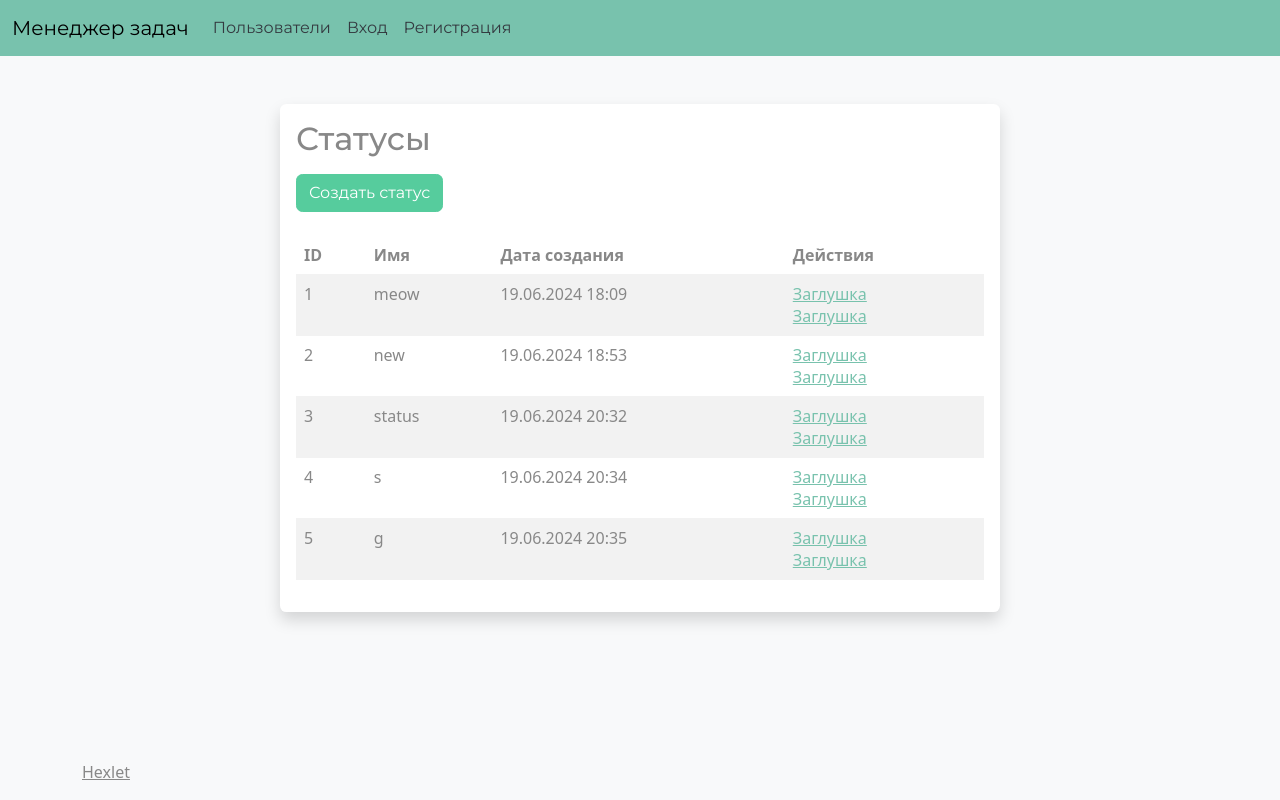
After one commit to LuybovB/python-project-52, a Django app: page /statuses/ in a window 1280 px wide. The commit adds this page. Run offline with Django 5.2, Linux system fonts and the light colour scheme; data comes from the database, SQL or seed files in the repository; both versions use the stored data as it was after the commit; some libraries are stand-ins or nearby versions.

Commit message:
create_status

```diff
--- a/task_manager/models.py
+++ b/task_manager/models.py
@@ -1,5 +1,7 @@
 from django.contrib.auth.models import AbstractUser
 from django.db import models
+from django import forms
+from django.utils.translation import gettext_lazy as _
 
 
 class CustomUser(AbstractUser):
@@ -11,3 +13,11 @@ class CustomUser(AbstractUser):
 
     def __str__(self):
         return self.username
+
+
+class Status(models.Model):
+    name = models.CharField(verbose_name=_('Имя'), max_length=100, validators=[])
+    created_at = models.DateTimeField(auto_now_add=True)
+
+    def __str__(self):
+        return self.name
--- a/task_manager/settings.py
+++ b/task_manager/settings.py
@@ -44,6 +44,7 @@ INSTALLED_APPS = [
     'django.contrib.messages',
     'django.contrib.staticfiles',
     'task_manager',
+    'widget_tweaks',
 ]
 
 MIDDLEWARE = [
--- a/task_manager/templates/base.html
+++ b/task_manager/templates/base.html
@@ -6,7 +6,7 @@
     <!-- Обновленная ссылка на тему Minty Bootstrap -->
     <link rel="stylesheet" href="https://cdn.jsdelivr.net/npm/bootswatch@5/dist/minty/bootstrap.min.css">
     <script src="https://cdnjs.cloudflare.com/ajax/libs/toastr.js/latest/toastr.min.js"></script>
-    <title>{% trans 'Task manager' %}</title>
+    <title>{% block title %}{{ page_title }}{% endblock %} - {% trans 'Task manager' %}</title>
 </head>
 <body class="bg-light d-flex flex-column min-vh-100">
     <nav>{% include 'nav.html' %}</nav>
--- a/task_manager/templates/nav.html
+++ b/task_manager/templates/nav.html
@@ -22,6 +22,9 @@
                     </li>
                     {% if user.is_authenticated %}
                         <li class="nav-item">
+                            <a class="nav-link" href="{% url 'list_statuses' %}" style="color: #343a40;">{% trans 'Статусы' %}</a>
+                        </li>
+                        <li class="nav-item">
                             <a class="nav-link" href="{% url 'logout' %}" style="color: #343a40;">{% trans 'Выход' %}</a>
                         </li>
                     {% else %}
@@ -31,6 +34,7 @@
                         <li class="nav-item">
                             <a class="nav-link" href="{% url 'register' %}" style="color: #343a40;">{% trans 'Регистрация' %}</a>
                         </li>
+
                     {% endif %}
                 </ul>
             </div>
--- /dev/null
+++ b/task_manager/templates/statuses/statuses.html
@@ -0,0 +1,42 @@
+
+
+{% extends 'base.html' %}
+{% load i18n %}
+{% block title %}{% trans 'Статусы' %}{% endblock %}
+{% block content %}
+<div class="container mt-5">
+    <div class="row">
+        <div class="col-md-8 offset-md-2">
+            <div class="card border-0 shadow">
+                <div class="card-body">
+                    <h2 class="card-title">{% trans 'Статусы' %}</h2>
+                    <div class="mt-3"><a href="{% url 'create_status' %}" class="btn btn-success">{% trans "Создать статус" %}</a></div>
+                    <table class="table table-striped mt-4">
+                        <thead>
+                            <tr>
+                                <th>{% trans 'ID' %}</th>
+                                <th>{% trans 'Имя' %}</th>
+                                <th>{% trans 'Дата создания' %}</th>
+                                <th>{% trans 'Действия' %}</th>
+                            </tr>
+                        </thead>
+                        <tbody>
+                            {% for status in statuses %}
+                            <tr>
+                                <td>{{ status.id }}</td>
+                                <td>{{ status.name }}</td>
+                                <td>{{ status.created_at|date:"d.m.Y H:i" }}</td>
+                                <td>
+                                    <div><a href="javascript:void(0);">{% trans "Заглушка" %}</a></div>
+                                    <div><a href="javascript:void(0);">{% trans "Заглушка" %}</a></div>
+                                </td>
+                            </tr>
+                            {% endfor %}
+                        </tbody>
+                    </table>
+                </div>
+            </div>
+        </div>
+    </div>
+</div>
+{% endblock %}
--- a/task_manager/templates/users/register.html
+++ b/task_manager/templates/users/register.html
@@ -1,6 +1,6 @@
 {% extends 'base.html' %}
 {% load i18n %}
-
+{% block title %}Регистрация пользователя{% endblock %}
 {% block content %}
 <div class="container mt-5">
     <div class="row">
--- a/task_manager/templates/users/user_delete.html
+++ b/task_manager/templates/users/user_delete.html
@@ -1,6 +1,6 @@
 {% extends 'base.html' %}
 {% load i18n %}
-
+{% block title %}Удаление пользователя{% endblock %}
 {% block content %}
 
 <div class="container mt-4">
--- a/task_manager/templates/users/user_update.html
+++ b/task_manager/templates/users/user_update.html
@@ -1,6 +1,6 @@
 {% extends 'base.html' %}
 {% load i18n %}
-
+{% block title %}Изменение пользователя{% endblock %}
 {% block content %}
 
 <div class="container mt-4">
--- a/task_manager/urls.py
+++ b/task_manager/urls.py
@@ -17,21 +17,20 @@ Including another URLconf
 from django.contrib import admin
 from django.urls import path
 from .views import IndexView, register, user_list, login_view, logout_view, user_update_view, user_delete_view
+from . import views
 
 urlpatterns = [
     path('admin/', admin.site.urls),
     path('', IndexView.as_view(), name='root'),
     path('users/create/', register, name='register'),
     path('users/', user_list, name='user-list'),
-
     path('login/', login_view, name='login'),
     path('logout/', logout_view, name='logout'),
-    # Страница редактирования пользователя
     path('users/<int:pk>/update/', user_update_view, name='user_update'),
-
-    # Обновление пользователя
     path('users/<int:pk>/delete/', user_delete_view, name='user_delete'),
-
-    # Страница удаления пользователя
     path('users/<int:pk>/delete/', user_delete_view, name='user_delete'),
+    path('statuses/', views.list_statuses, name='list_statuses'),
+    path('statuses/create/', views.create_status, name='create_status'),
+    path('statuses/<int:pk>/update/', views.update_status, name='update_status'),
+    path('statuses/<int:pk>/delete/', views.delete_status, name='delete_status'),
 ]
--- a/task_manager/views.py
+++ b/task_manager/views.py
@@ -9,6 +9,8 @@ from django.urls import reverse
 from django.contrib import messages
 from django.contrib.auth.decorators import login_required
 from django.contrib.auth.models import User
+from .models import Status
+from .forms import StatusForm
 
 
 class IndexView(TemplateView):
@@ -35,7 +37,6 @@ def register(request):
     else:
         form = CustomUserCreationForm()
     return render(request, 'users/register.html', {'form': form})
-
 
 
 def user_list(request):
@@ -89,6 +90,7 @@ def user_update_view(request, pk):
 
     return render(request, 'users/user_update.html', {'form': form})
 
+
 @login_required
 def user_delete_view(request, pk):
     user = get_object_or_404(CustomUser, pk=pk)
@@ -103,3 +105,40 @@ def user_delete_view(request, pk):
         return HttpResponseRedirect(reverse('login'))
 
     return render(request, 'users/user_delete.html', {'user': user})
+
+
+def list_statuses(request):
+    statuses = Status.objects.all()
+    return render(request, 'statuses/statuses.html', {'statuses': statuses})
+
+
+def create_status(request):
+    if request.method == 'POST':
+        messages.success(request, 'Статус успешно создан')
+        form = StatusForm(request.POST)
+        if form.is_valid():
+            form.save()
+            return redirect('list_statuses')
+    else:
+        form = StatusForm()
+    return render(request, 'statuses/create_status.html', {'form': form})
+
+
+def update_status(request, pk):
+    status = get_object_or_404(Status, pk=pk)
+    if request.method == 'POST':
+        form = StatusForm(request.POST, instance=status)
+        if form.is_valid():
+            form.save()
+            return redirect('list_statuses')
+    else:
+        form = StatusForm(instance=status)
+    return render(request, 'statuses/update.html', {'form': form})
+
+
+def delete_status(request, pk):
+    status = get_object_or_404(Status, pk=pk)
+    if request.method == 'POST':
+        status.delete()
+        return redirect('list_statuses')
+    return render(request, 'statuses/delete.html', {'status': status})
```
Also changed, not shown: task_manager/forms.py (+10 -1 lines), task_manager/templates/statuses/create_status.html (added, +30 -0 lines), task_manager/templates/users/login.html (+11 -12 lines), task_manager/templates/users/users.html (+22 -12 lines), а.py (+2 -9 lines), db.sqlite3, task_manager/migrations/0002_status.py (added), task_manager/migrations/0003_alter_status_name.py (added).
